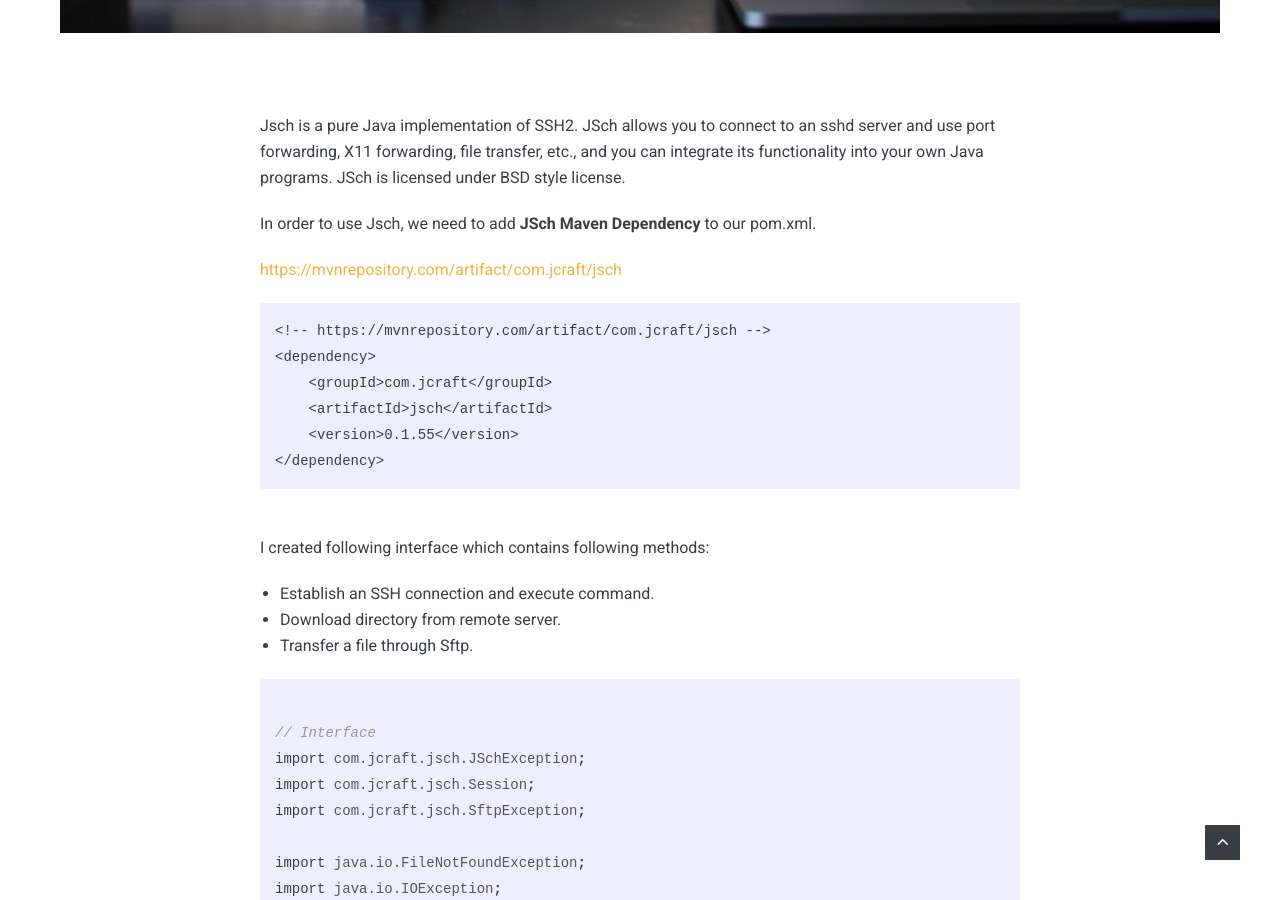
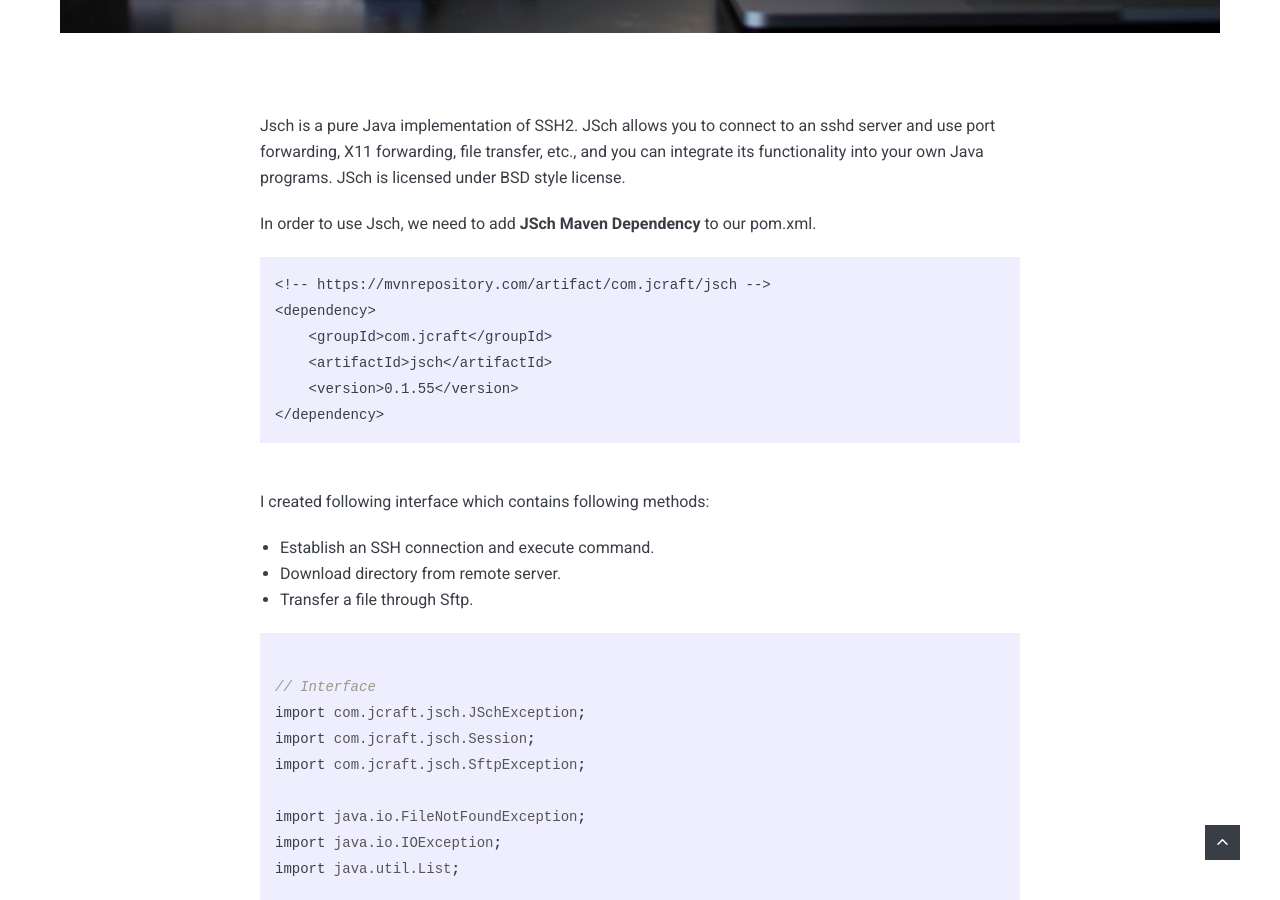
Before and after one commit to XiangXu/ywjxx, a Jekyll site: the page built from _posts/2021-04-07-Java-17-Jsch.markdown, in a window 1280 px wide and 900 px high, scrolled down 1010 px. Built offline with Jekyll 4.4.1, drawn with Linux system fonts in a browser that asks for light colours; nearby versions of some CDN libraries; comment, search, counter and statistics services are not loaded.

Commit message:
remove jsch

````diff
--- a/_posts/2021-04-07-Java-17-Jsch.markdown
+++ b/_posts/2021-04-07-Java-17-Jsch.markdown
@@ -9,8 +9,6 @@ tags:   Java, SSH, SFTP
 Jsch is a pure Java implementation of SSH2. JSch allows you to connect to an sshd server and use port forwarding, X11 forwarding, file transfer, etc., and you can integrate its functionality into your own Java programs. JSch is licensed under BSD style license.
 
 In order to use Jsch, we need to add **JSch Maven Dependency** to our pom.xml.
-
-<https://mvnrepository.com/artifact/com.jcraft/jsch>
 
 ```
 <!-- https://mvnrepository.com/artifact/com.jcraft/jsch -->
````
